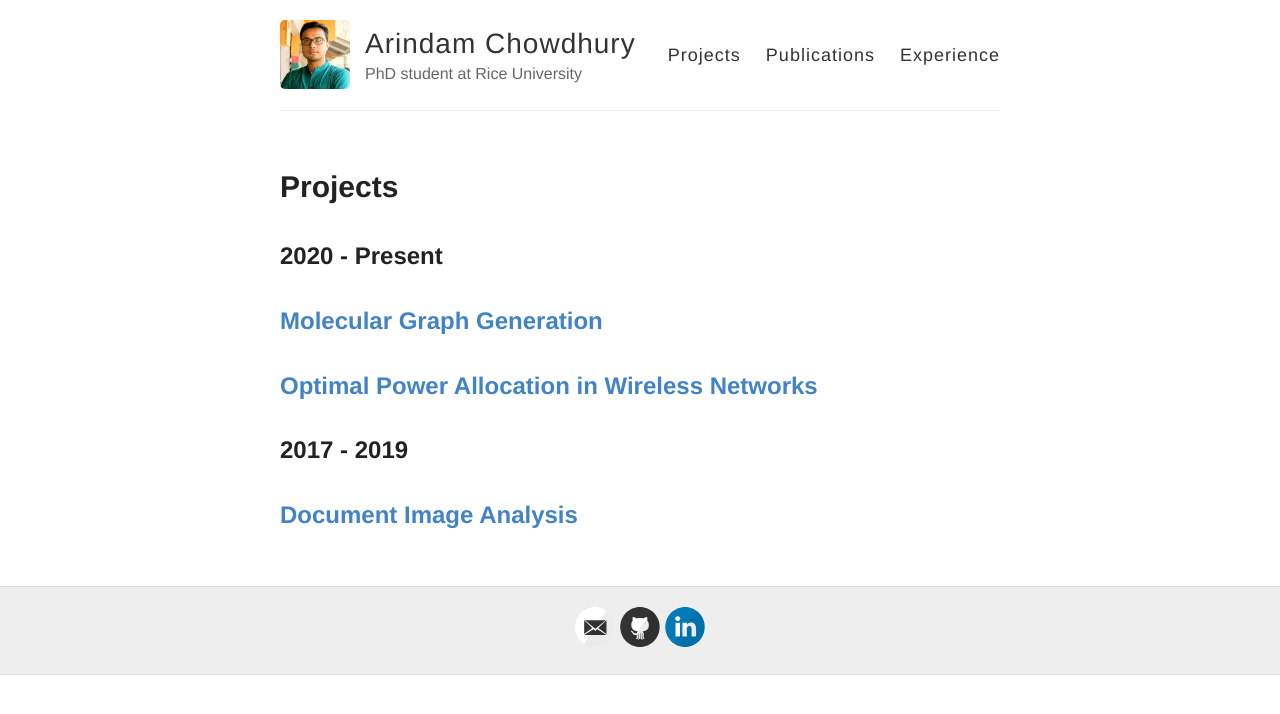
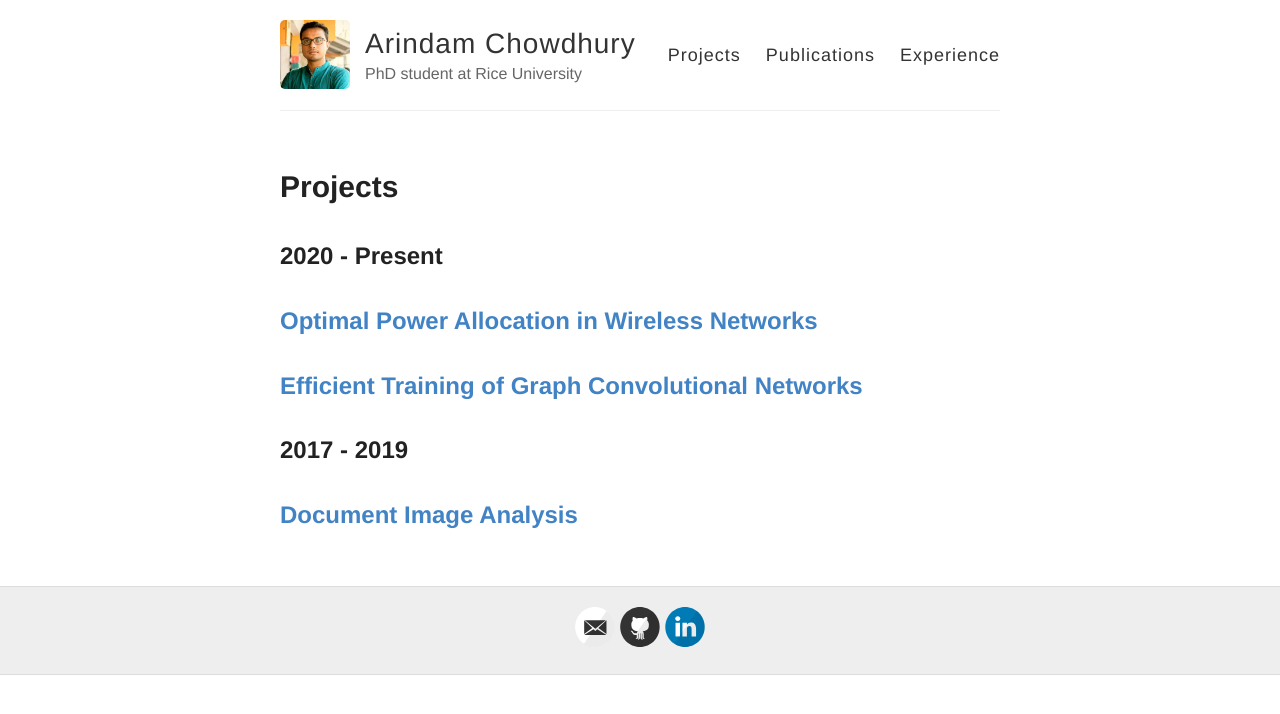
Before and after one commit to ArCho48/ArCho48.github.io, a Jekyll site: the page built from projects.md, in a window 1280 px wide. Shown: the top 714 px of the page. Built offline with Jekyll 4.4.1, drawn with Linux system fonts in a browser that asks for light colours; some of the changed lines change nothing that is shown.

Commit message:
Update projects.md

```diff
--- a/projects.md
+++ b/projects.md
@@ -6,13 +6,14 @@ permalink: /projects/
 
 ## 2020 - Present
 
-## [Molecular Graph Generation](/projects//molGen.md)
-<!--Synthesizing new molecules with desired properties is an important step towards discovering new drugs. The space of possible molecules is vast and it is expensive to design each molecule and do experimental validation for eligibility. Deep neural networks have recently been applied successfully to this problem. Molecules can be represented in form of graphs with constituent atoms as nodes and edges being the chemical bond between them. In such a setting, the highly complex process of \textit{de novo} ( new ) drug design can be formulated as a graph generation  problem, with the additional constraint that a molecular graph must be a valid drug and preferably, have some desirable chemical properties. Graph Neural Networks (GNNs) can be applied to the generation problem under a Reinforcement Learning (RL) framework that would incorporate desirable chemical properties in the molecules.  [Read More](/projects//molGen.md)-->
+<!--## [Molecular Graph Generation](/projects//molGen.md)
+Synthesizing new molecules with desired properties is an important step towards discovering new drugs. The space of possible molecules is vast and it is expensive to design each molecule and do experimental validation for eligibility. Deep neural networks have recently been applied successfully to this problem. Molecules can be represented in form of graphs with constituent atoms as nodes and edges being the chemical bond between them. In such a setting, the highly complex process of \textit{de novo} ( new ) drug design can be formulated as a graph generation  problem, with the additional constraint that a molecular graph must be a valid drug and preferably, have some desirable chemical properties. Graph Neural Networks (GNNs) can be applied to the generation problem under a Reinforcement Learning (RL) framework that would incorporate desirable chemical properties in the molecules.  [Read More](/projects//molGen.md)-->
 
 
 ## [Optimal Power Allocation in Wireless Networks](/projects//powAlloc.md)
 
 <!-- [Read More](/projects//powAlloc.md) -->
+## [Efficient Training of Graph Convolutional Networks](/projects//effGCN.md)
 
 ## 2017 - 2019
 
```
